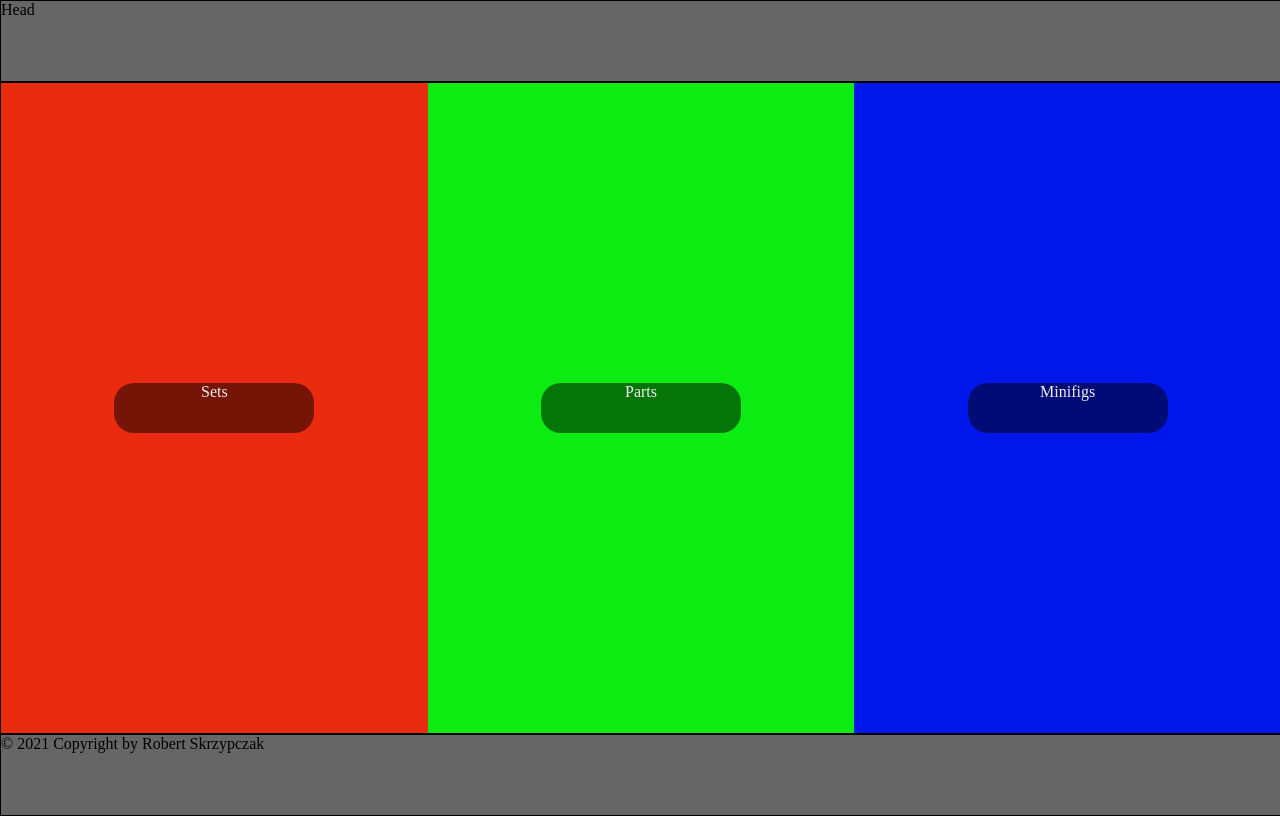
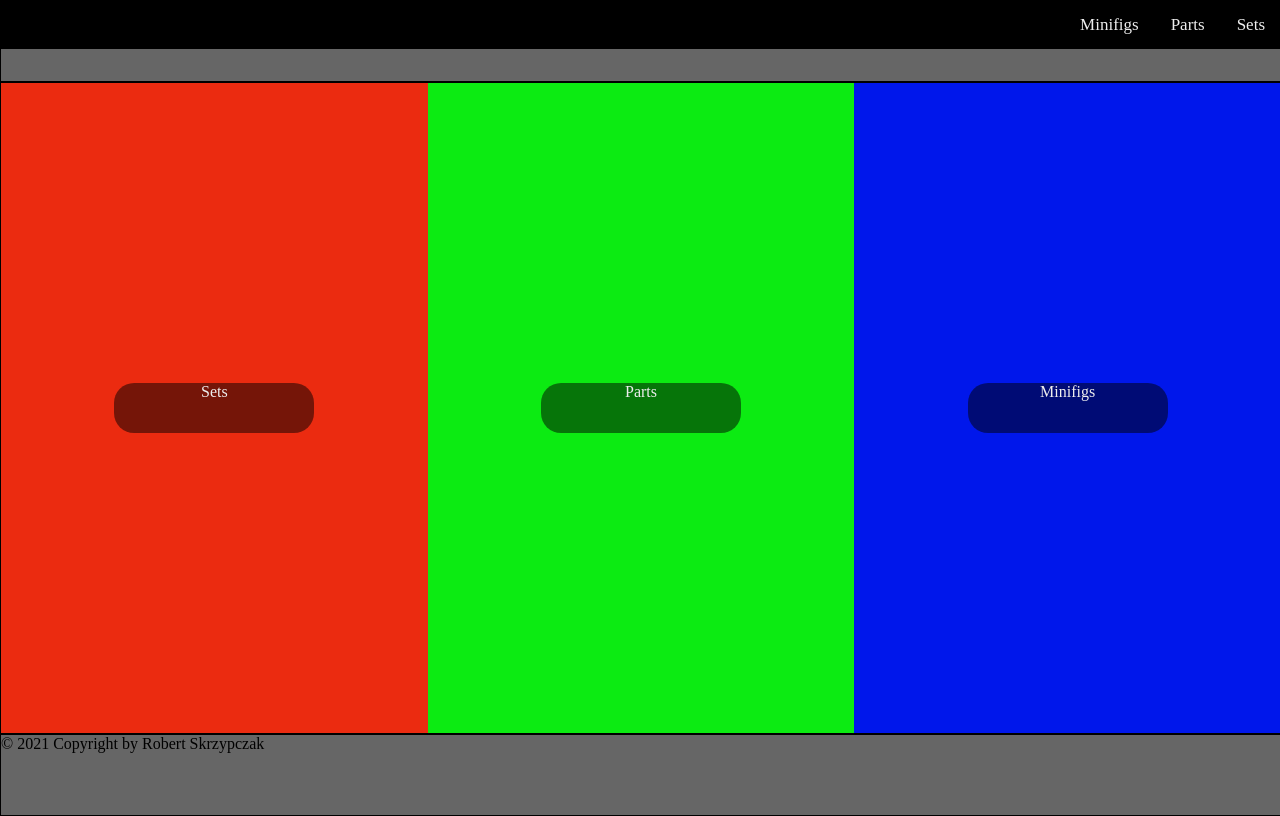
Before and after one commit to Ursuss21/lego-browser, a Next.js app: page / in a window 1280 px wide. Built offline with nearby package versions, Linux system fonts and the light colour scheme.

Commit message:
Added header.

```diff
--- /dev/null
+++ b/components/header.tsx
@@ -0,0 +1,16 @@
+import React, { FunctionComponent } from "react";
+import Link from "next/link";
+
+const Header = () => {
+  return (
+    <header>
+      <div className="navmenu">
+        <Link href="/sets/1">Sets</Link>
+        <Link href="/parts">Parts</Link>
+        <Link href="/minifigs">Minifigs</Link>
+      </div>
+    </header>
+  );
+};
+
+export default Header;
--- a/package.json
+++ b/package.json
@@ -21,6 +21,7 @@
   "devDependencies": {
     "@types/react": "^17.0.3",
     "@types/react-dom": "^17.0.3",
+    "mobx-react": "^7.1.0",
     "prettier": "^2.2.1",
     "sass": "^1.32.8",
     "tslint": "^6.1.3",
--- a/pages/index.tsx
+++ b/pages/index.tsx
@@ -1,10 +1,11 @@
 import React from "react";
 import Link from "next/link";
+import Header from "../components/header";
 
 const MainPage = () => {
   return (
     <div>
-      <header>Head</header>
+      <Header />
       <main>
         <section className="landing-container">
           <Link href="/sets/1">
--- a/styles/_container.scss
+++ b/styles/_container.scss
@@ -46,6 +46,7 @@
     flex-wrap: wrap;
     cursor: pointer;
     margin-top: 10px;
+    text-align: center;
 
     .miniature {
       width: 100%;
--- /dev/null
+++ b/styles/_header.scss
@@ -0,0 +1,18 @@
+.navmenu {
+  background-color: #000;
+  overflow: hidden;
+
+  a {
+    float: right;
+    color: $text-white;
+    text-align: center;
+    padding: 14px 16px;
+    text-decoration: none;
+    font-size: 17px;
+
+    :hover {
+      background-color: $white;
+      color: $black;
+    }
+  }
+}
--- a/styles/_variables.scss
+++ b/styles/_variables.scss
@@ -5,6 +5,9 @@ $blue-secondary: #0017eb;
 $green-primary: #0ceb12;
 $green-secondary: #109e14;
 
+$black: #000;
+$white: #fff;
+
 $dark-transparent: rgba(0, 0, 0, 0.5);
 
 $text-white: #eeeeee;
--- a/styles/style.scss
+++ b/styles/style.scss
@@ -2,6 +2,7 @@
 
 @import "backgrounds";
 @import "container";
+@import "header";
 @import "pagination";
 
 body {
```
Also changed, not shown: components/itemsCountSelect.tsx (deleted, +0 -15 lines), pages/sets/index.tsx (+3 -4 lines), 1 other file (tests, documents, lock files or other folders).
